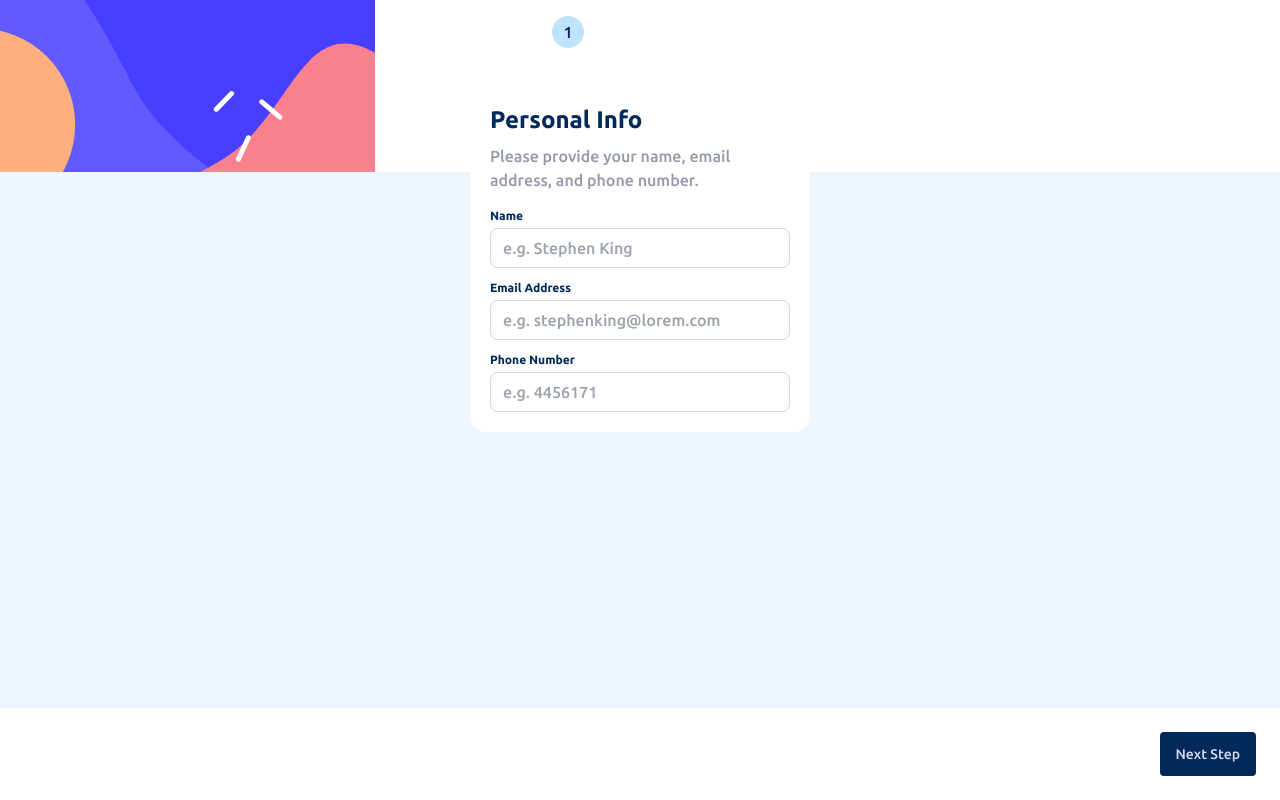
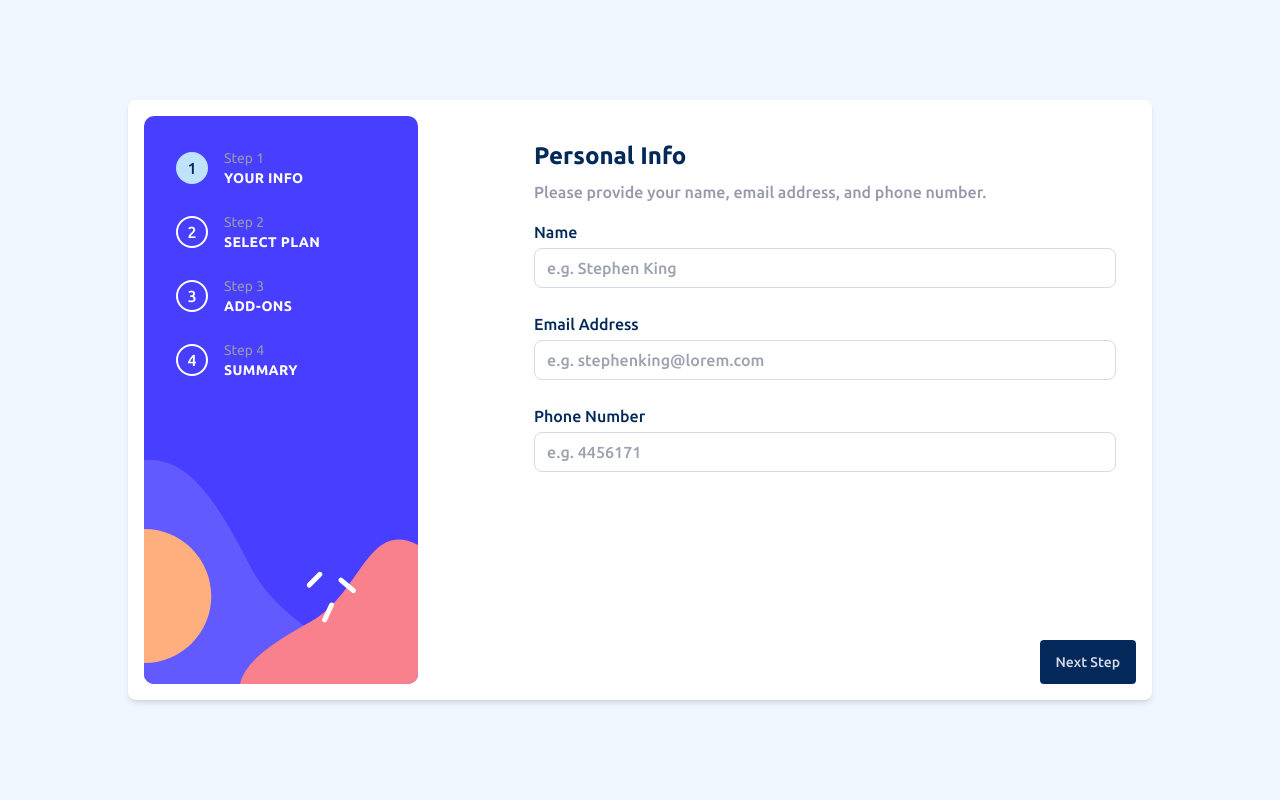
Before and after one commit to jowix311/multi-step-form, a React (Vite) app: page /your-info in a window 1280 px wide. Built offline with nearby package versions, Linux system fonts and the light colour scheme.

Commit message:
desktop - added desktop styles and layout components

```diff
--- a/index.html
+++ b/index.html
@@ -6,7 +6,7 @@
     <title>Vite + React + TS</title>
   </head>
   <body>
-    <div id="root" class="h-full"></div>
+    <div id="root" class="h-full md:bg-magnolia md:grid md:items-center"></div>
     <script type="module" src="/src/main.tsx"></script>
   </body>
 </html>
--- a/src/App.tsx
+++ b/src/App.tsx
@@ -15,7 +15,7 @@ function App() {
   }, [navigate, state]);
 
   return (
-    <div className="grid h-full grid-rows-[auto_1fr]">
+    <div className="grid h-full grid-rows-[auto_1fr] md:m-auto md:h-auto md:w-[648px] md:grid-cols-[auto_1fr] md:grid-rows-none md:items-center md:rounded-lg md:bg-white md:p-4 md:shadow-md lg:w-[1024px] lg:gap-x-24">
       <FormStepIndicator />
       <Outlet />
     </div>
--- a/src/components/form-add-ons/FormAddOns.tsx
+++ b/src/components/form-add-ons/FormAddOns.tsx
@@ -5,6 +5,11 @@ import { useAppDispatch, useAppSelector } from "../../store/hooks.ts";
 import { ChangeEvent, useEffect } from "react";
 import { setAddOns } from "../../store/add-ons/add-ons.reducer.ts";
 import { useForm } from "react-hook-form";
+import {
+  FooterDualButtonBlock,
+  MainContentBlock,
+  MainContentWrapper,
+} from "../layout/Layout.tsx";
 
 interface IFormAddons {
   onlineService: string;
@@ -98,9 +103,13 @@ const FormAddOns = () => {
   };
 
   return (
-    <div className="bg-magnolia">
-      <form onSubmit={handleSubmit(onSubmit)} noValidate={true}>
-        <div className="absolute left-0 right-0 top-20 z-10 m-auto w-[340px] rounded-2xl bg-white p-5 pt-6">
+    <MainContentWrapper>
+      <form
+        onSubmit={handleSubmit(onSubmit)}
+        noValidate={true}
+        className="h-full md:flex md:flex-col md:justify-between"
+      >
+        <MainContentBlock>
           <h1 className="mb-2 font-ubuntu text-2xl font-bold text-marineBlue">
             Pick add-ons
           </h1>
@@ -151,9 +160,9 @@ const FormAddOns = () => {
               ...register("customizableProfile"),
             }}
           />
-        </div>
+        </MainContentBlock>
 
-        <div className="absolute bottom-0 left-0 right-0 flex justify-between bg-white p-6">
+        <FooterDualButtonBlock>
           <NavLink
             to={RoutePath.STEP_2}
             className="flex items-center text-sm font-bold text-coolGray"
@@ -166,9 +175,9 @@ const FormAddOns = () => {
           >
             Next Step
           </button>
-        </div>
+        </FooterDualButtonBlock>
       </form>
-    </div>
+    </MainContentWrapper>
   );
 };
 
--- a/src/components/form-select-plan/FormSelectPlan.tsx
+++ b/src/components/form-select-plan/FormSelectPlan.tsx
@@ -12,6 +12,11 @@ import iconArcade from "../../assets/icon-arcade.svg";
 import iconAdvanced from "../../assets/icon-advanced.svg";
 import iconPro from "../../assets/icon-pro.svg";
 import FormToggle from "../form-toggle/FormToggle.tsx";
+import {
+  FooterDualButtonBlock,
+  MainContentBlock,
+  MainContentWrapper,
+} from "../layout/Layout.tsx";
 
 interface IFormPlan {
   plan: string;
@@ -144,9 +149,9 @@ const FormSelectPlan = () => {
   };
 
   return (
-    <div className="bg-magnolia">
+    <MainContentWrapper>
       <form onSubmit={handleSubmit(onSubmit)} noValidate={true}>
-        <div className="absolute left-0 right-0 top-20 z-10 m-auto w-[340px] rounded-2xl bg-white p-5 pt-6">
+        <MainContentBlock>
           <h1 className="mb-2 font-ubuntu text-2xl font-bold text-marineBlue">
             Select your plan
           </h1>
@@ -222,9 +227,9 @@ const FormSelectPlan = () => {
             isMonthly={state.isMonthly}
             handleBillingTermChange={handleBillingTermChange}
           />
-        </div>
+        </MainContentBlock>
 
-        <div className="absolute bottom-0 left-0 right-0 flex justify-between bg-white p-6">
+        <FooterDualButtonBlock>
           <NavLink
             to={RoutePath.STEP_1}
             className="flex items-center text-sm font-bold text-coolGray"
@@ -237,9 +242,9 @@ const FormSelectPlan = () => {
           >
             Next Step
           </button>
-        </div>
+        </FooterDualButtonBlock>
       </form>
-    </div>
+    </MainContentWrapper>
   );
 };
 
--- a/src/components/form-step-indicator/FormStepIndicator.tsx
+++ b/src/components/form-step-indicator/FormStepIndicator.tsx
@@ -1,19 +1,45 @@
 import sidebarMobile from "../../assets/bg-sidebar-mobile.svg";
+import sidebarDesktop from "../../assets/bg-sidebar-desktop.svg";
 import { RoutePath } from "../../main.tsx";
 import FormStep from "../form-step/form-step.tsx";
 
 const FormStepIndicator = () => {
   return (
-    <div className="relative">
+    <div className="border-1 relative border-red-50">
       <picture>
-        <img src={sidebarMobile} alt="mobile banner" />
+        <source media="(min-width:720px)" srcSet={sidebarDesktop} />
+        <img
+          src={sidebarMobile}
+          alt="step indicator banner"
+          className="w-full"
+        />
       </picture>
-      <div className="top absolute inset-x-0 top-0 z-10 ">
-        <div className="flex justify-center gap-4 pt-4">
-          <FormStep stepName={RoutePath.STEP_1} stepNumber="1" />
-          <FormStep stepName={RoutePath.STEP_2} stepNumber="2" />
-          <FormStep stepName={RoutePath.STEP_3} stepNumber="3" />
-          <FormStep stepName={RoutePath.STEP_4} stepNumber="4" />
+      <div className="top absolute inset-x-0 top-0 z-10">
+        <div className="md flex justify-center gap-4 pt-4 md:flex-col md:gap-6 md:p-8">
+          <FormStep
+            stepName={RoutePath.STEP_1}
+            stepNumber="1"
+            stepLabelUpper="Step 1"
+            stepLabelLower="Your Info"
+          />
+          <FormStep
+            stepName={RoutePath.STEP_2}
+            stepNumber="2"
+            stepLabelUpper="Step 2"
+            stepLabelLower="Select Plan"
+          />
+          <FormStep
+            stepName={RoutePath.STEP_3}
+            stepNumber="3"
+            stepLabelUpper="Step 3"
+            stepLabelLower="Add-ons"
+          />
+          <FormStep
+            stepName={RoutePath.STEP_4}
+            stepNumber="4"
+            stepLabelUpper="Step 4"
+            stepLabelLower="Summary"
+          />
         </div>
       </div>
     </div>
--- a/src/components/form-step/form-step.tsx
+++ b/src/components/form-step/form-step.tsx
@@ -6,12 +6,18 @@ interface FormStepProps {
   stepNumber: string;
 }
 
-const FormStep = ({ stepName, stepNumber }: FormStepProps) => {
+const FormStep = ({
+  stepName,
+  stepNumber,
+  stepLabelUpper,
+  stepLabelLower,
+}: FormStepProps) => {
   const location = useLocation();
 
   return (
+    <div className="md:gap- md:grid md:grid-cols-[auto_1fr] md:items-center md:gap-x-4">
       <div
-      className={`flex h-8 w-8 items-center justify-center rounded-full ${
+        className={`flex h-8 w-8 items-center justify-center rounded-full md:row-span-2 ${
           stepName === location.pathname
             ? "bg-lightBlue"
             : "border-2 border-white"
@@ -25,6 +31,13 @@ const FormStep = ({ stepName, stepNumber }: FormStepProps) => {
           {stepNumber}
         </span>
       </div>
+      <p className="hidden font-ubuntu text-sm text-coolGray md:block">
+        {stepLabelUpper}
+      </p>
+      <p className="hidden font-ubuntu text-sm font-bold uppercase tracking-wide text-white md:block">
+        {stepLabelLower}
+      </p>
+    </div>
   );
 };
 
--- a/src/components/form-summary/form-summary.tsx
+++ b/src/components/form-summary/form-summary.tsx
@@ -9,6 +9,7 @@ import React, { useState } from "react";
 import thankYouIcon from "../../assets/icon-thank-you.svg";
 import { resetInfo } from "../../store/your-info/your-info.reducer.ts";
 import { resetAddOns } from "../../store/add-ons/add-ons.reducer.ts";
+import { FooterDualButtonBlock, MainContentBlock } from "../layout/Layout.tsx";
 
 const FormSummary = () => {
   const { isMonthly, price } = useAppSelector((state) => state.selectPlan);
@@ -153,13 +154,13 @@ const FormSummary = () => {
   return (
     <div className="bg-magnolia">
       <div>
-        <div className="absolute left-0 right-0 top-20 z-10 m-auto w-[340px] rounded-2xl bg-white p-5 pt-6">
+        <MainContentBlock>
           {!isConfirmed && <SummaryDetailContainer />}
           {isConfirmed && <SummarySubmittedContainer />}
-        </div>
+        </MainContentBlock>
 
         {!isConfirmed && (
-          <div className="absolute bottom-0 left-0 right-0 flex justify-between bg-white p-6">
+          <FooterDualButtonBlock>
             <NavLink
               to={RoutePath.STEP_3}
               className="flex items-center text-sm font-bold text-coolGray"
@@ -173,7 +174,7 @@ const FormSummary = () => {
             >
               Confirm
             </button>
-          </div>
+          </FooterDualButtonBlock>
         )}
       </div>
     </div>
--- a/src/components/form-your-info/FormYourInfo.tsx
+++ b/src/components/form-your-info/FormYourInfo.tsx
@@ -5,6 +5,11 @@ import { SubmitHandler, useForm } from "react-hook-form";
 import InputField from "../input-field/InputField.tsx";
 import { useNavigate } from "react-router-dom";
 import { RoutePath } from "../../main.tsx";
+import {
+  FooterButtonBlock,
+  MainContentBlock,
+  MainContentWrapper,
+} from "../layout/Layout.tsx";
 
 interface IFormYourInfo {
   name: string;
@@ -37,9 +42,13 @@ const FormYourInfo = () => {
   };
 
   return (
-    <div className="bg-magnolia">
-      <form onSubmit={handleSubmit(onSubmit)} noValidate={true}>
-        <div className="absolute left-0 right-0 top-20 z-10 m-auto w-[340px] rounded-2xl bg-white p-5 pt-6">
+    <MainContentWrapper>
+      <form
+        onSubmit={handleSubmit(onSubmit)}
+        noValidate={true}
+        className="h-full md:flex md:flex-col md:justify-between"
+      >
+        <MainContentBlock>
           <h1 className="mb-2 font-ubuntu text-2xl font-bold text-marineBlue">
             Personal Info
           </h1>
@@ -47,7 +56,7 @@ const FormYourInfo = () => {
             Please provide your name, email address, and phone number.
           </p>
           <InputField
-            spacing="mb-3"
+            spacing="mb-6"
             label="Name"
             errors={errors}
             id="name"
@@ -66,7 +75,7 @@ const FormYourInfo = () => {
             }}
           />
           <InputField
-            spacing="mb-3"
+            spacing="mb-6"
             label="Email Address"
             errors={errors}
             id="email"
@@ -106,17 +115,17 @@ const FormYourInfo = () => {
               }),
             }}
           />
-        </div>
-        <div className="absolute bottom-0 left-0 right-0 flex justify-end bg-white p-6">
+        </MainContentBlock>
+        <FooterButtonBlock>
           <button
             type="submit"
             className="rounded bg-marineBlue p-3 pl-4 pr-4 font-ubuntu text-sm font-medium text-lightGray hover:text-white"
           >
             Next Step
           </button>
-        </div>
+        </FooterButtonBlock>
       </form>
-    </div>
+    </MainContentWrapper>
   );
 };
 
--- a/src/components/input-field/InputField.tsx
+++ b/src/components/input-field/InputField.tsx
@@ -32,7 +32,7 @@ const InputField = ({
     <div className={`basis-full ${spacing}`}>
       <label
         htmlFor={otherProps.id}
-        className={`mb-1 block font-ubuntu text-xs font-bold text-marineBlue  ${
+        className={`mb-1 block font-ubuntu text-xs font-medium text-marineBlue md:text-base  ${
           errors![otherProps.id] ? "text-lightRed" : "text-smokeyGray"
         }`}
       >
--- /dev/null
+++ b/src/components/layout/Layout.tsx
@@ -0,0 +1,39 @@
+/**
+ * This will house common layout found on the app
+ * The goals we to reduce or save time editing multiple pages
+ *
+ * **/
+
+import React from "react";
+
+interface ChildrenProp {
+  children: React.ReactNode;
+}
+
+export const MainContentWrapper = ({ children }: ChildrenProp) => {
+  return <div className="bg-magnolia md:h-full md:bg-white">{children}</div>;
+};
+
+export const MainContentBlock = ({ children }: ChildrenProp) => {
+  return (
+    <div className="absolute left-0 right-0 top-20 z-10 m-auto w-[320px]  rounded-2xl bg-white p-5 pt-6 md:static md:m-0 md:w-full">
+      {children}
+    </div>
+  );
+};
+
+export const FooterButtonBlock = ({ children }: ChildrenProp) => {
+  return (
+    <div className="absolute bottom-0 left-0 right-0 flex justify-end bg-white p-6 md:relative md:p-0">
+      {children}
+    </div>
+  );
+};
+
+export const FooterDualButtonBlock = ({ children }: ChildrenProp) => {
+  return (
+    <div className="absolute bottom-0 left-0 right-0 flex justify-between bg-white p-6 md:relative md:p-5">
+      {children}
+    </div>
+  );
+};
```
Lines whose indentation alone changed are shown as unchanged.
